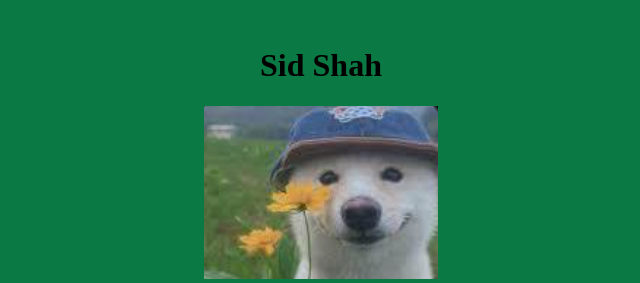
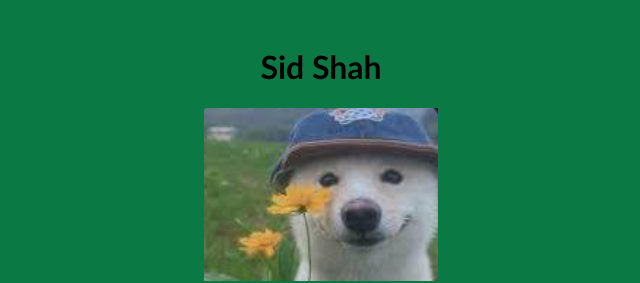
Before and after one commit to siddharth-shah121/website, a plain HTML site: page docs/index.html in a window 1280 px wide. Shown: the top 283 px of the page, 319-959 px from the left. Drawn offline with Linux system fonts and the light colour scheme.

Commit message:
changed font

```diff
--- a/docs/index.html
+++ b/docs/index.html
@@ -1,6 +1,11 @@
 <!DOCTYPE html>
 <html>
 <head>
+    <style>
+        .title {
+            font-family: "Calibri", serif;
+        }
+    </style>
     <style>
     .light-box {
         background-color: lab(76.19% -59.64 48.64 / 0.902); /* light box */
@@ -29,7 +34,7 @@
 
 <body>
 
-<h1 style="text-align: center;">Sid Shah</h1>
+<h1 class= "title" style="text-align: center;" font="calibri">Sid Shah</h1>
 
 <img src="dawg.png" alt="dawgPFP" class="center-image">
 
```
